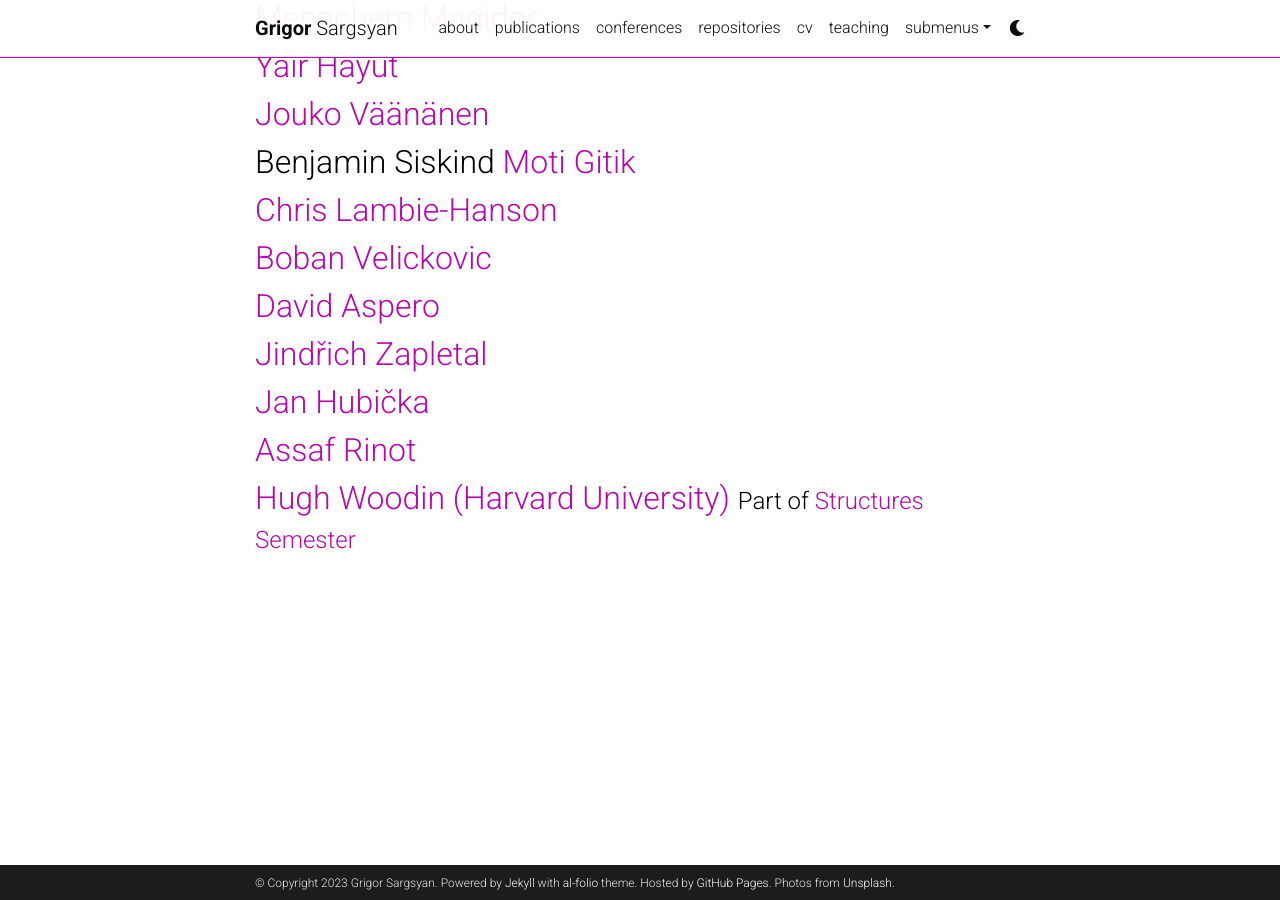
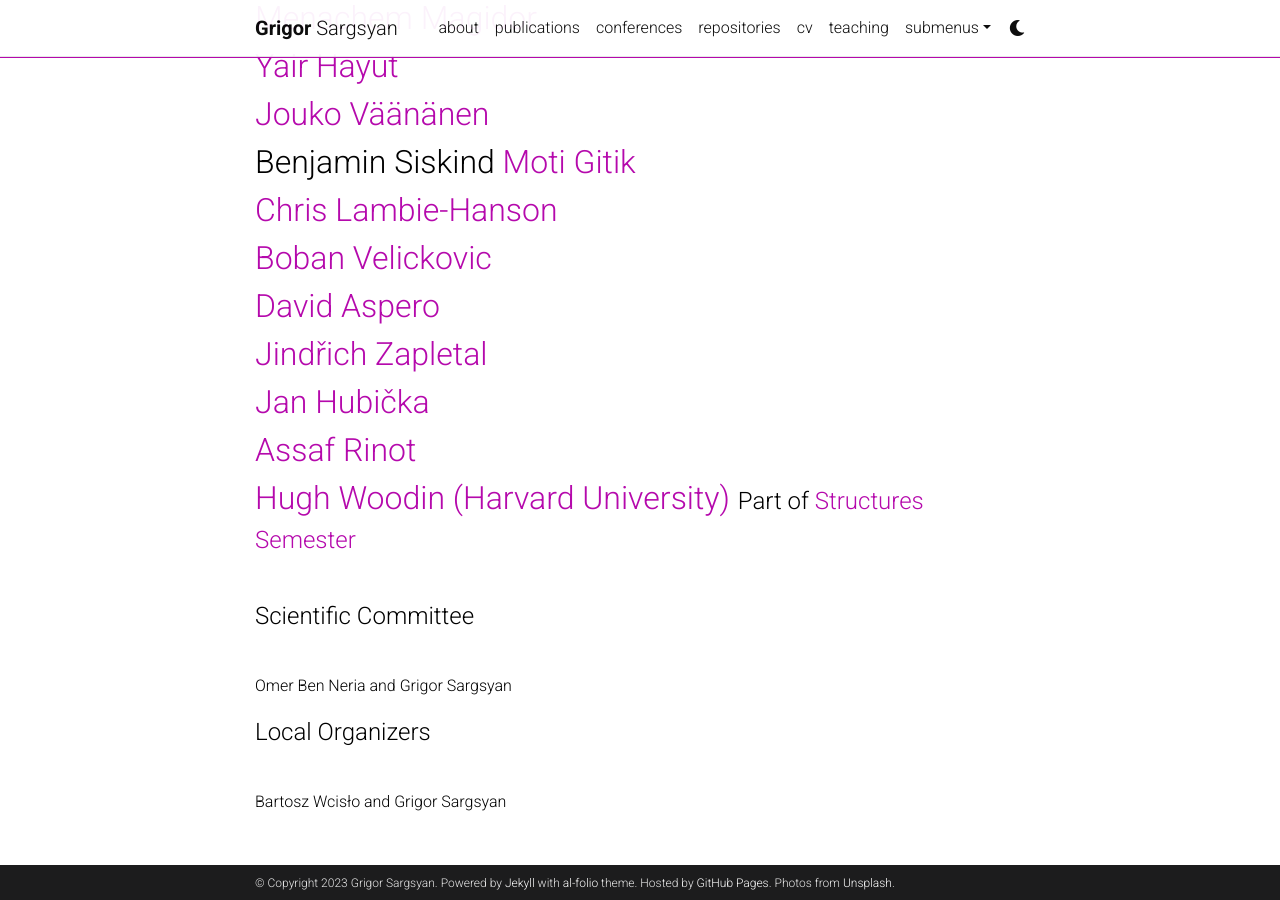
Before and after one commit to grigorsarg/grigorsarg.github.io, a Jekyll site: the page built from _projects/Perspectives.md, in a window 1280 px wide and 900 px high, scrolled down 924 px. Built offline with Jekyll 4.4.1, drawn with Linux system fonts in a browser that asks for light colours; comment, search, counter and statistics services are not loaded; a style sheet for code colours, icons or effects is not loaded.

Commit message:
Update Perspectives.md

```diff
--- a/_projects/Perspectives.md
+++ b/_projects/Perspectives.md
@@ -38,3 +38,11 @@ Benjamin Siskind
 
 
 <font size="+2"> Part of <a href="https://www.impan.pl/en/activities/banach-center/conferences/23-simons-08">Structures Semester</a></font> <br>
+
+<font size="+2"> Scientific Committee</font> <br>
+
+Omer Ben Neria and Grigor Sargsyan
+
+<font size="+2"> Local Organizers</font> <br>
+
+Bartosz Wcisło and Grigor Sargsyan
```
